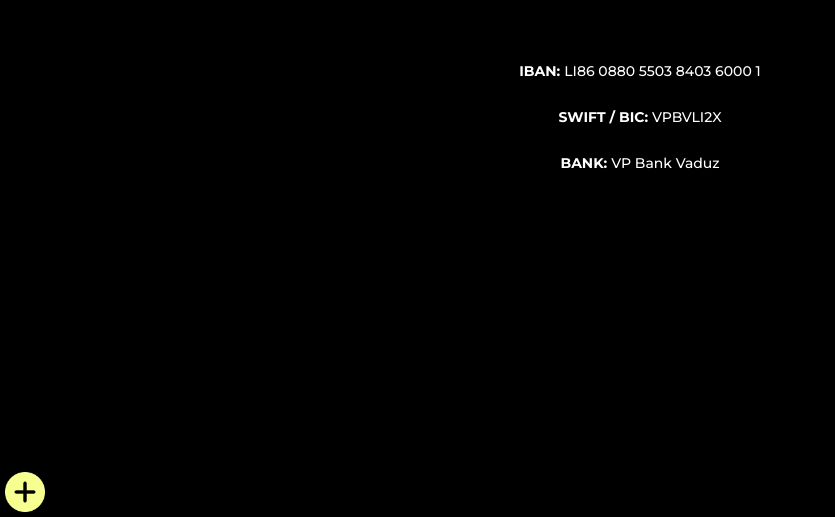
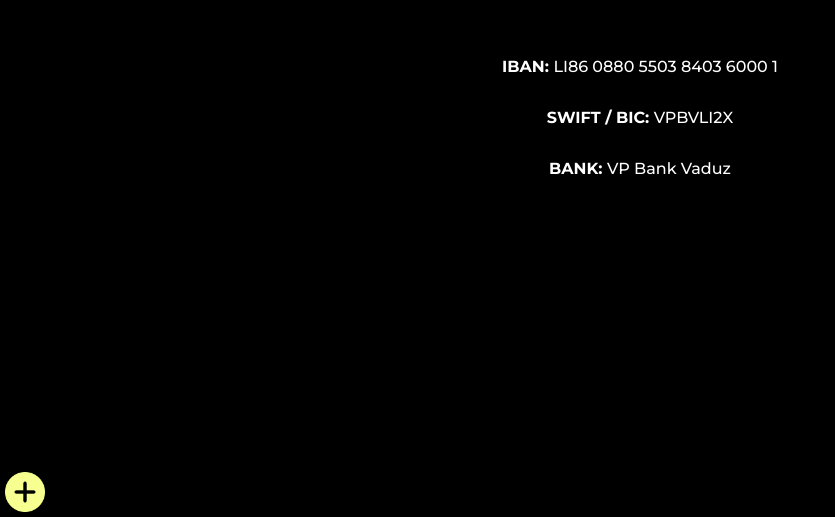
Before and after one commit to lalaromy/rom-y-web, a Next.js app: page /iban in a window 1280 px wide. Shown: the part 283-800 px from the top of the page, without its empty margins (0-835 px from the left). Built offline with nearby package versions, Linux system fonts and the light colour scheme.

Commit message:
increased font size

```diff
--- a/components/About.js
+++ b/components/About.js
@@ -14,7 +14,7 @@ const About = ({ data }) => {
           <h4 key={item}>{item}</h4>
         ))}
         {data.paragraphs.map((item) => (
-          <Fade left cascade duration={1500} delay={1000}>
+          <Fade left duration={1500} delay={1000}>
             <p key={item}>{item}</p>
           </Fade>
         ))}
--- a/components/Fashion.js
+++ b/components/Fashion.js
@@ -33,7 +33,7 @@ const Fashion = ({ projectSelected }) => {
           : null}
         {data.paragraphs
           ? data.paragraphs.map((item) => (
-              <Fade right cascade duration={1500} delay={1000}>
+              <Fade right duration={1500} delay={1000}>
                 <p key={item}>{item}</p>{" "}
               </Fade>
             ))
--- a/styles/globals.css
+++ b/styles/globals.css
@@ -3,8 +3,8 @@ body {
   padding: 0;
   margin: 0;
   font-family: "Montserrat", sans-serif;
-  font-size: 14px;
-  font-weight: 300;
+  font-size: 16px;
+  font-weight: 400;
   overflow: hidden;
   overflow: -moz-scrollbars-none;
   -ms-overflow-style: none;
@@ -137,7 +137,7 @@ body:-webkit-scrollbar {
   .code-image {
     width: 100%;
     position: fixed;
-    bottom: 25px;
+    bottom: 5px;
     left: 0;
     right: 0;
   }
@@ -156,6 +156,7 @@ body:-webkit-scrollbar {
   .main-container {
     padding-left: 70px;
     padding-right: 5px;
+
     -webkit-animation: slide-in-bottom 1s cubic-bezier(0.25, 0.46, 0.45, 0.94)
       both;
     animation: slide-in-bottom 1s cubic-bezier(0.25, 0.46, 0.45, 0.94) both;
@@ -310,3 +311,14 @@ body:-webkit-scrollbar {
     both;
   animation: slide-in-bottom 1s cubic-bezier(0.25, 0.46, 0.45, 0.94) both;
 }
+
+.logo-header {
+  color: white;
+  margin: 0 auto;
+  width: 100%;
+  text-align: center;
+  position: fixed;
+  text-transform: lowercase;
+  font-size: 28px;
+  font-weight: 700;
+}
```
